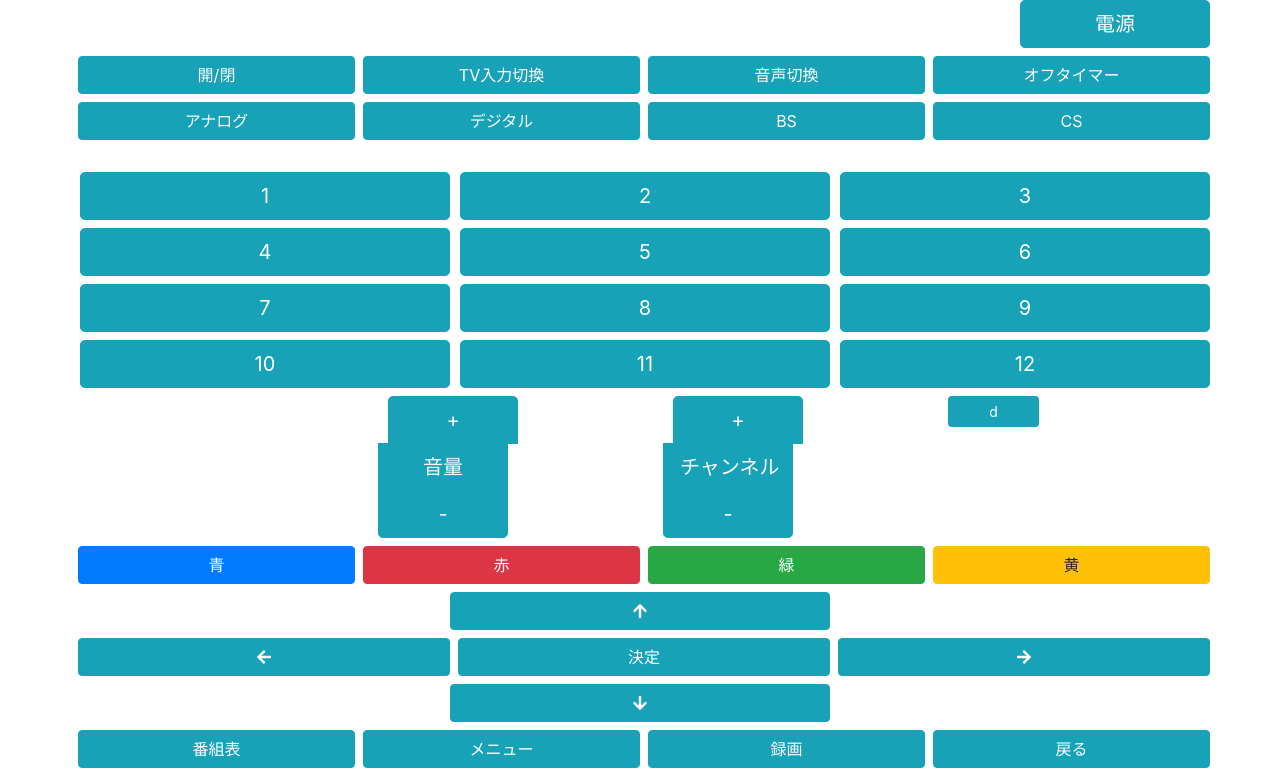
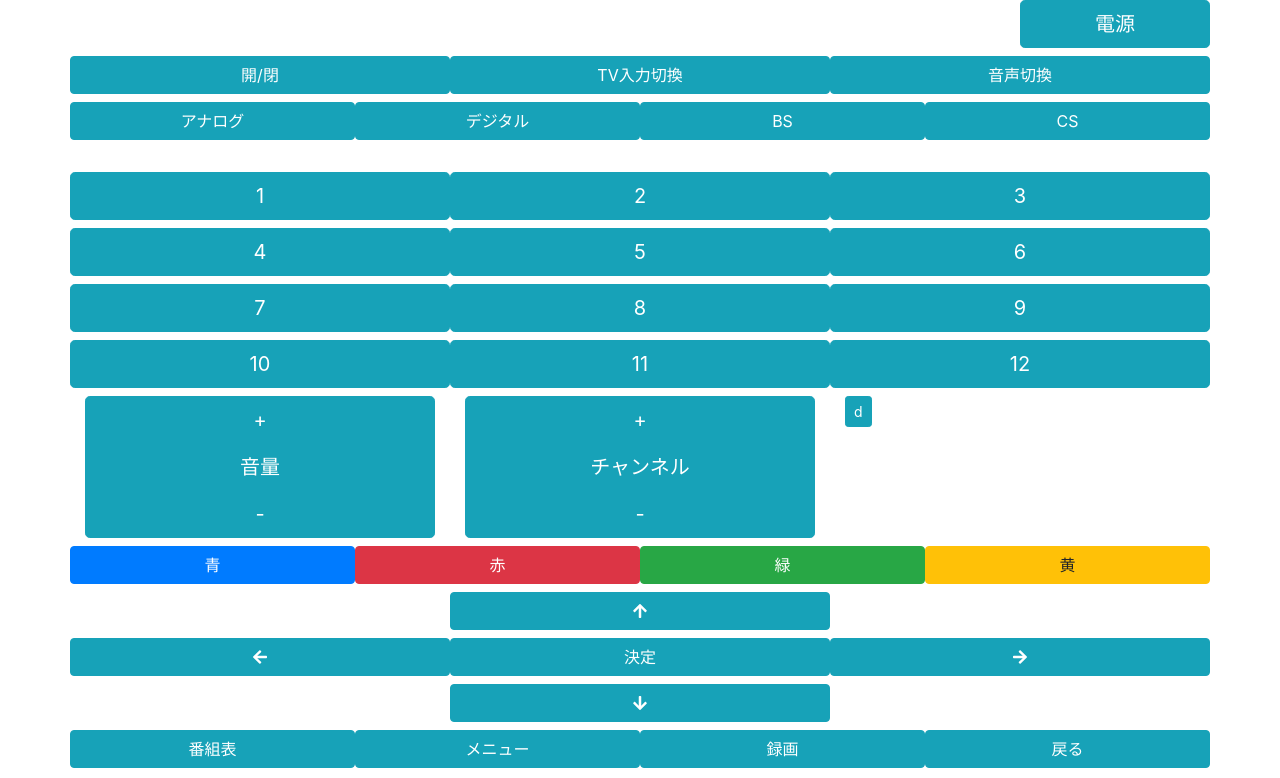
Before and after one commit to forest1102/pythonIRServer, a Flask app: page / in a window 1280 px wide. Shown: the top 778 px of the page. Run offline with Flask 2, Linux system fonts and the light colour scheme; some libraries are stand-ins or nearby versions.

Commit message:
edit remocon style

```diff
--- a/static/css/style.css
+++ b/static/css/style.css
@@ -1,11 +1,11 @@
-.btn {
+/* .btn {
   width: 6.5em !important;
-  /*margin-left:0.5em;*/
-}
+  margin-left:0.5em;
+} */
 
-.col {
+/* .col {
   margin-left: 0.5em;
-}
+} */
 
 .row {
   margin-bottom: 0.5em;
--- a/templates/index.html
+++ b/templates/index.html
@@ -10,7 +10,7 @@
     <button type="button" value="open" class="btn remocon-btn btn-info col">開/閉</button>
     <button type="button" value="tv-switch" class="btn remocon-btn btn-info col">TV入力切換</button>
     <button type="button" value="voice-switch" class="btn remocon-btn btn-info col">音声切換</button>
-    <button type="button" value="off-timer" class="btn remocon-btn btn-info col">オフタイマー</button>
+    <!-- <button type="button" value="off-timer" class="btn remocon-btn btn-info col">オフタイマー</button> -->
   </div>
 
   <div class="row">
@@ -41,7 +41,7 @@
     <button type="button" value="12" class="btn remocon-btn btn-info btn-lg col">12</button>
   </div>
   <div class="row">
-    <div class="col"></div>
+    <!-- <div class="col"></div> -->
     <div class="btn-group-vertical col" role="group" aria-label="BasicExample">
       <button type="button" value="vol-up" class="btn remocon-btn btn-info btn-lg col">+</button>
       <button type="button" class="btn remocon-btn btn-info btn-lg col">音量</button>
```
